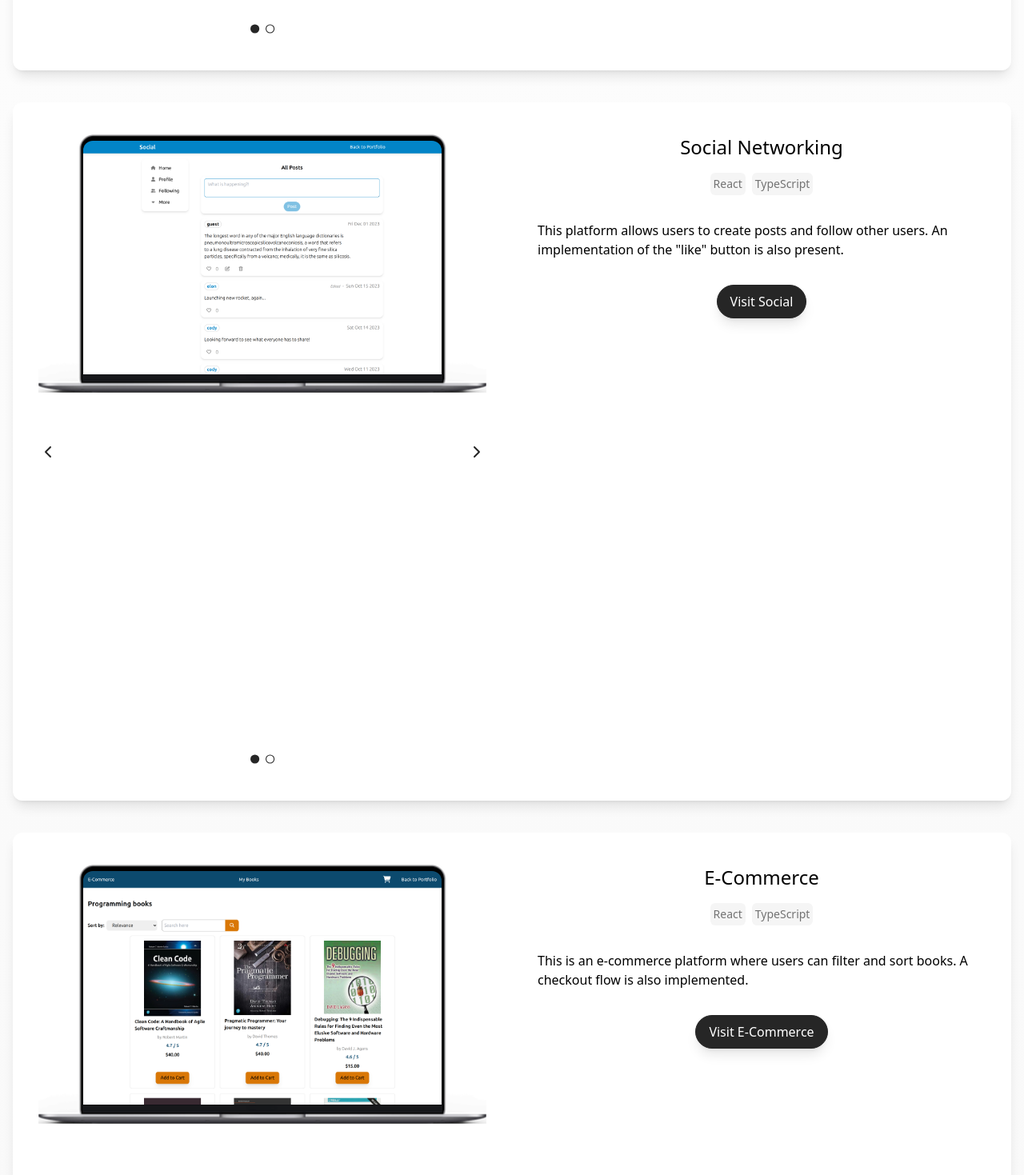
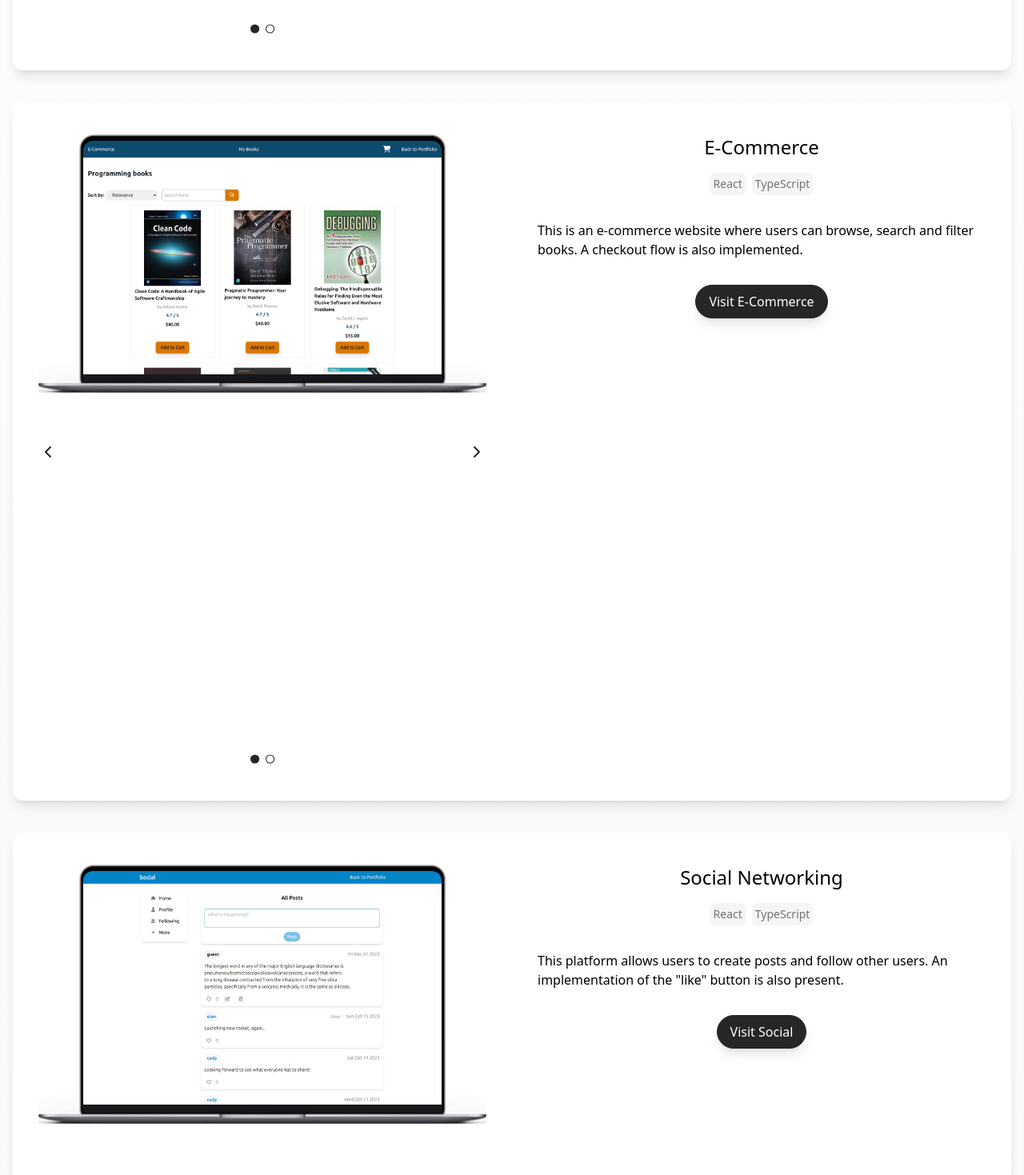
Before and after one commit to Cody06/Portfolio, a Next.js app: page / in a window 1280 px wide. Shown: the part 1560-3029 px from the top of the page at 80% size. Built offline with nearby package versions, Linux system fonts and the light colour scheme.

Commit message:
Reorder and update projects text

```diff
--- a/src/components/Home/components/Projects.tsx
+++ b/src/components/Home/components/Projects.tsx
@@ -14,27 +14,27 @@ export default function Projects({ showAnimation }: Props) {
             id: 1,
             name: 'Workboard',
             tools: ['React', 'TypeScript'],
-            description: `Workboard is a project managing application. Users can create project boards with different columns
+            description: `Workboard is a project management tool. Users can create project boards with different lists
                 and move their tasks between them.`,
             href: '/workboard',
             thumbnails: ['workboard.png', 'workboard-mobile.png'],
         },
         {
             id: 2,
+            name: 'E-Commerce',
+            tools: ['React', 'TypeScript'],
+            description: `This is an e-commerce website where users can browse, search and filter books. A checkout flow is also implemented.`,
+            href: '/ecommerce',
+            thumbnails: ['ecommerce.png', 'ecommerce-mobile.png'],
+        },
+        {
+            id: 3,
             name: 'Social Networking',
             tools: ['React', 'TypeScript'],
             description: `This platform allows users to create posts and follow other users. An implementation of the "like"
                 button is also present.`,
             href: '/social',
             thumbnails: ['social.png', 'social-mobile.png'],
-        },
-        {
-            id: 3,
-            name: 'E-Commerce',
-            tools: ['React', 'TypeScript'],
-            description: `This is an e-commerce platform where users can filter and sort books. A checkout flow is also implemented.`,
-            href: '/ecommerce',
-            thumbnails: ['ecommerce.png', 'ecommerce-mobile.png'],
         },
     ];
 
```
